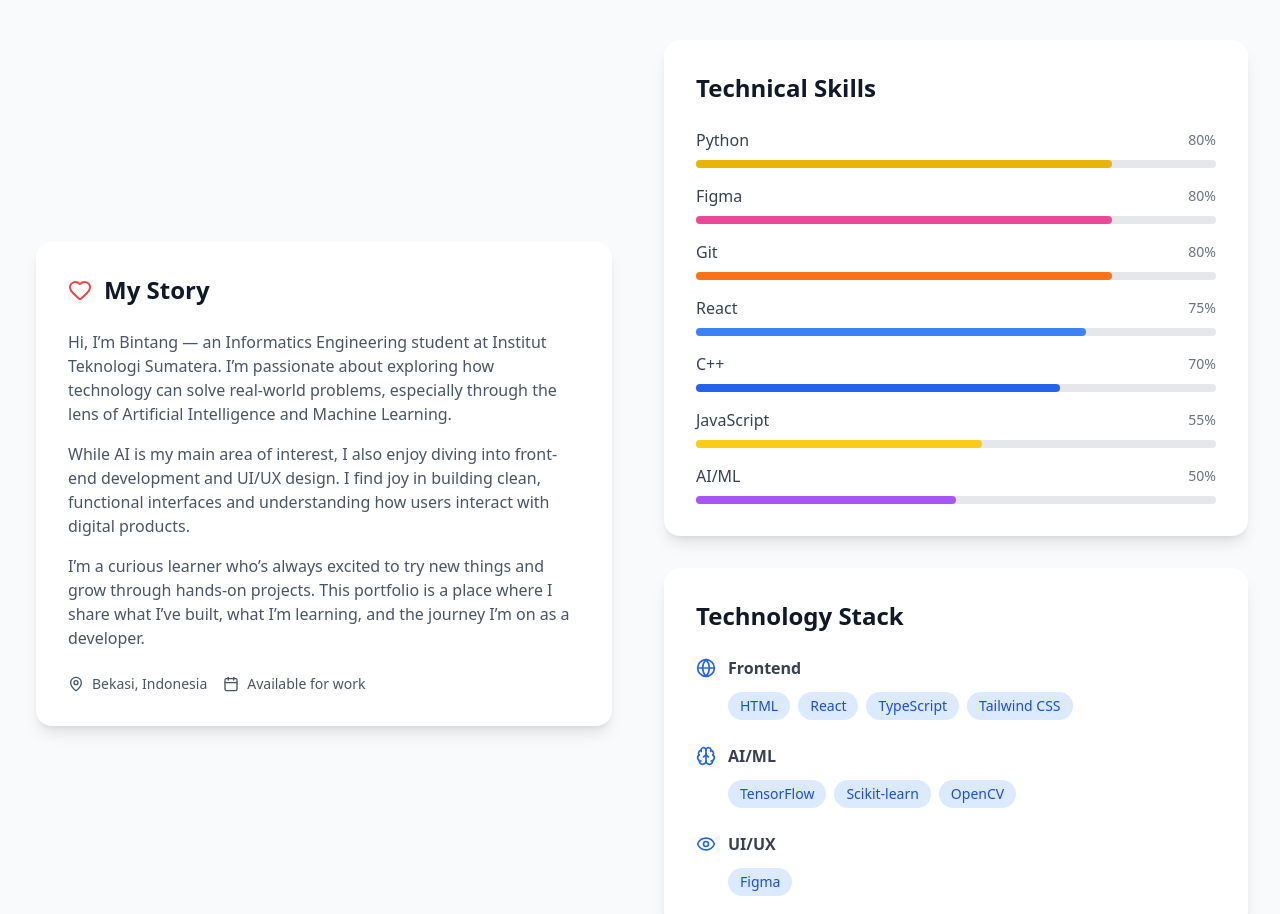
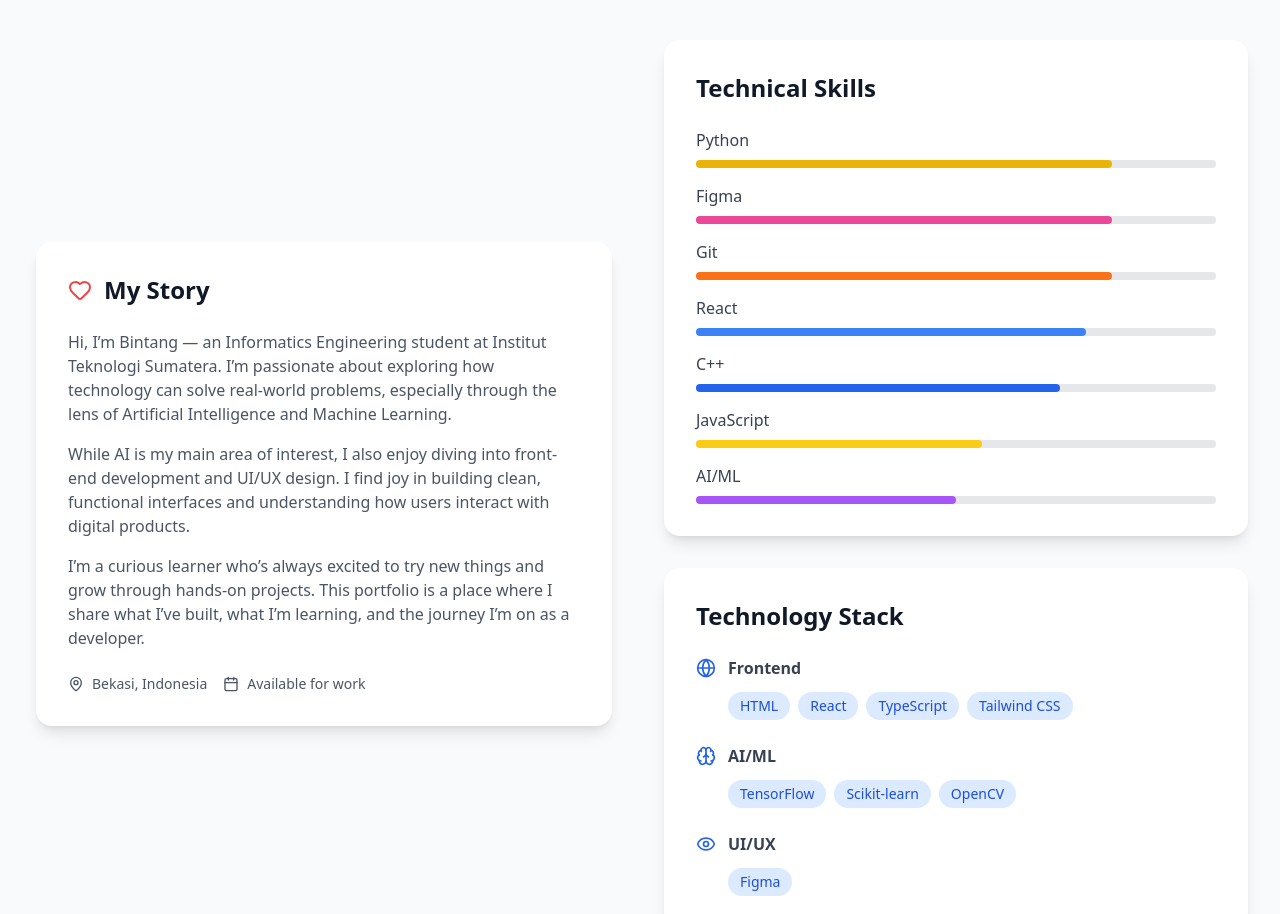
Before and after one commit to bintangfikrif/Personal-Portofolio, a React (Create React App) app: page / in a window 1280 px wide. Shown: the part 1180-2094 px from the top of the page. Built offline with nearby package versions, Linux system fonts and the light colour scheme.

Commit message:
feat: Minor Changes

```diff
--- a/src/pages/About.jsx
+++ b/src/pages/About.jsx
@@ -104,7 +104,7 @@ const About = () => {
                   <div key={skill.name} className="space-y-2">
                     <div className="flex justify-between items-center">
                       <span className="font-medium text-gray-700 dark:text-gray-300">{skill.name}</span>
-                      <span className="text-sm text-gray-500 dark:text-gray-400">{skill.level}%</span>
+                      {/* <span className="text-sm text-gray-500 dark:text-gray-400">{skill.level}%</span> */}
                     </div>
                     <div className="w-full bg-gray-200 dark:bg-gray-700 rounded-full h-2">
                       <div
```
